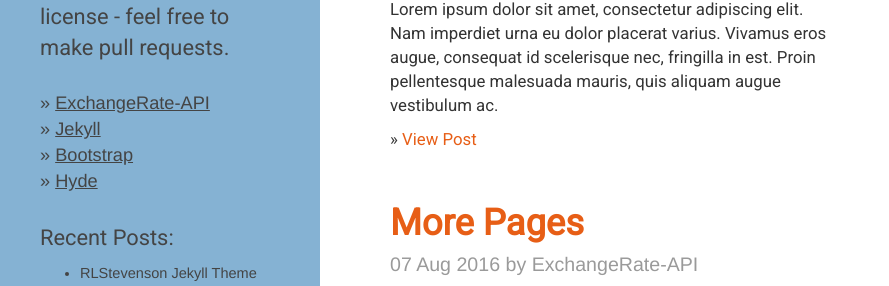
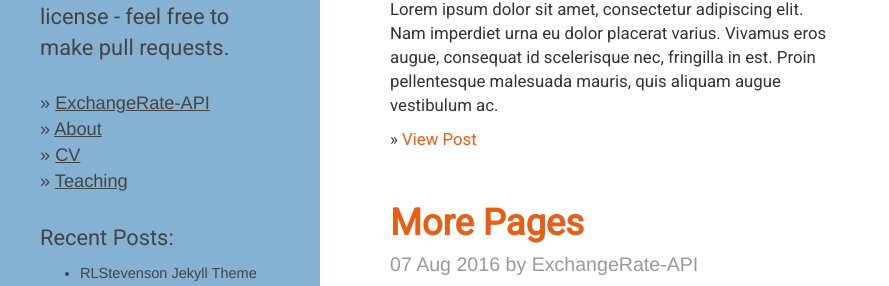
Before and after one commit to royachoupani/roya.github.io, a Jekyll site: the page built from index.html, in a window 1280 px wide. Shown: the part 436-722 px from the top of the page, without its empty margins (0-889 px from the left). Built offline with Jekyll 4.4.1, drawn with Linux system fonts in a browser that asks for light colours; the list of posts is cut into pages by our own code.

Commit message:
Update menu.yml

```diff
--- a/_data/menu.yml
+++ b/_data/menu.yml
@@ -1,11 +1,11 @@
 - text: ExchangeRate-API
   url: /
 
-- text: Jekyll
-  url: https://jekyllrb.com
+- text: About
+  url: /about
 
-- text: Bootstrap
-  url: http://getbootstrap.com
+- text: CV
+  url: /cv
 
-- text: Hyde
-  url: https://github.com/poole/hyde
+- text: Teaching
+  url: /teaching
```
